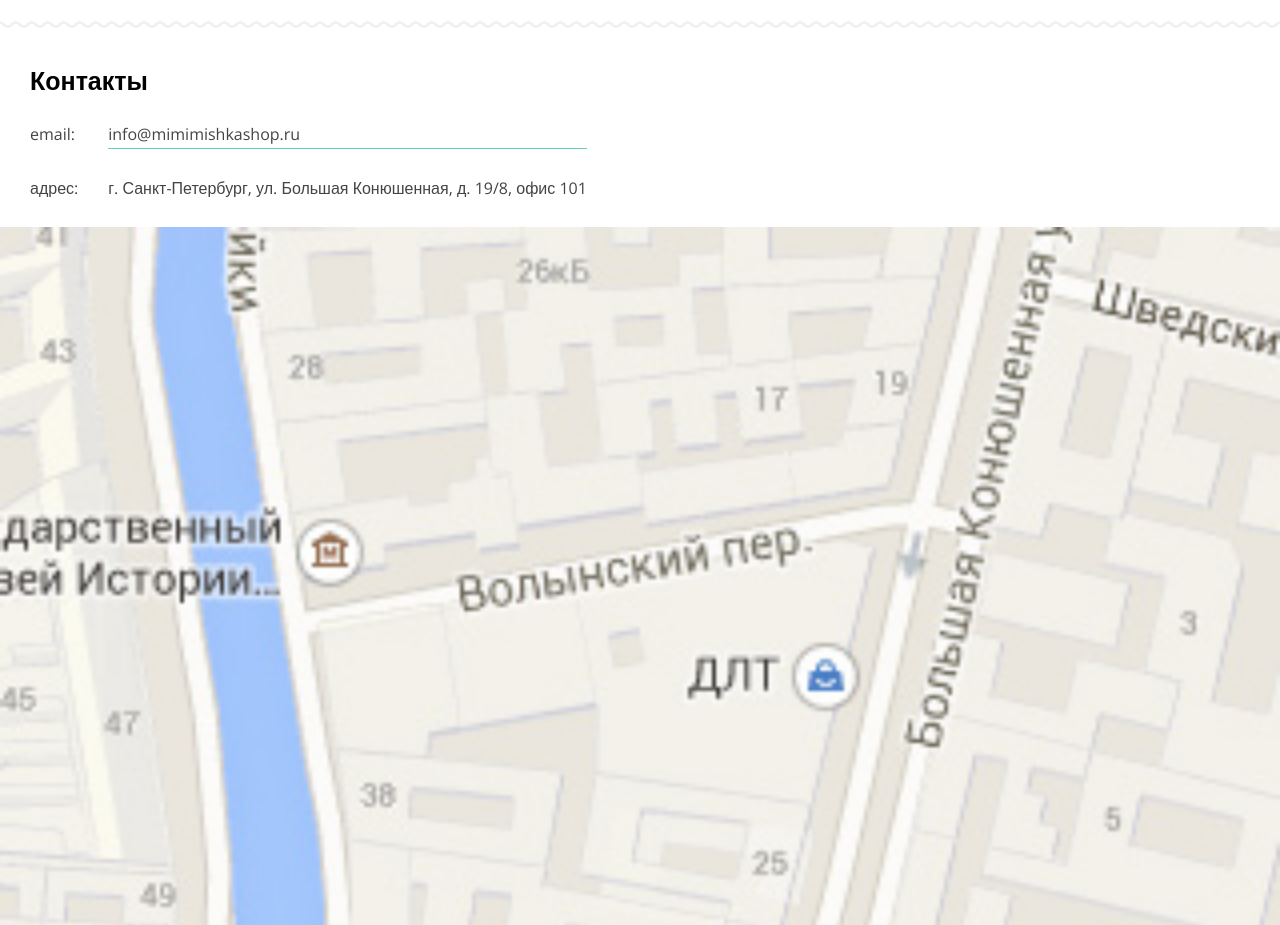
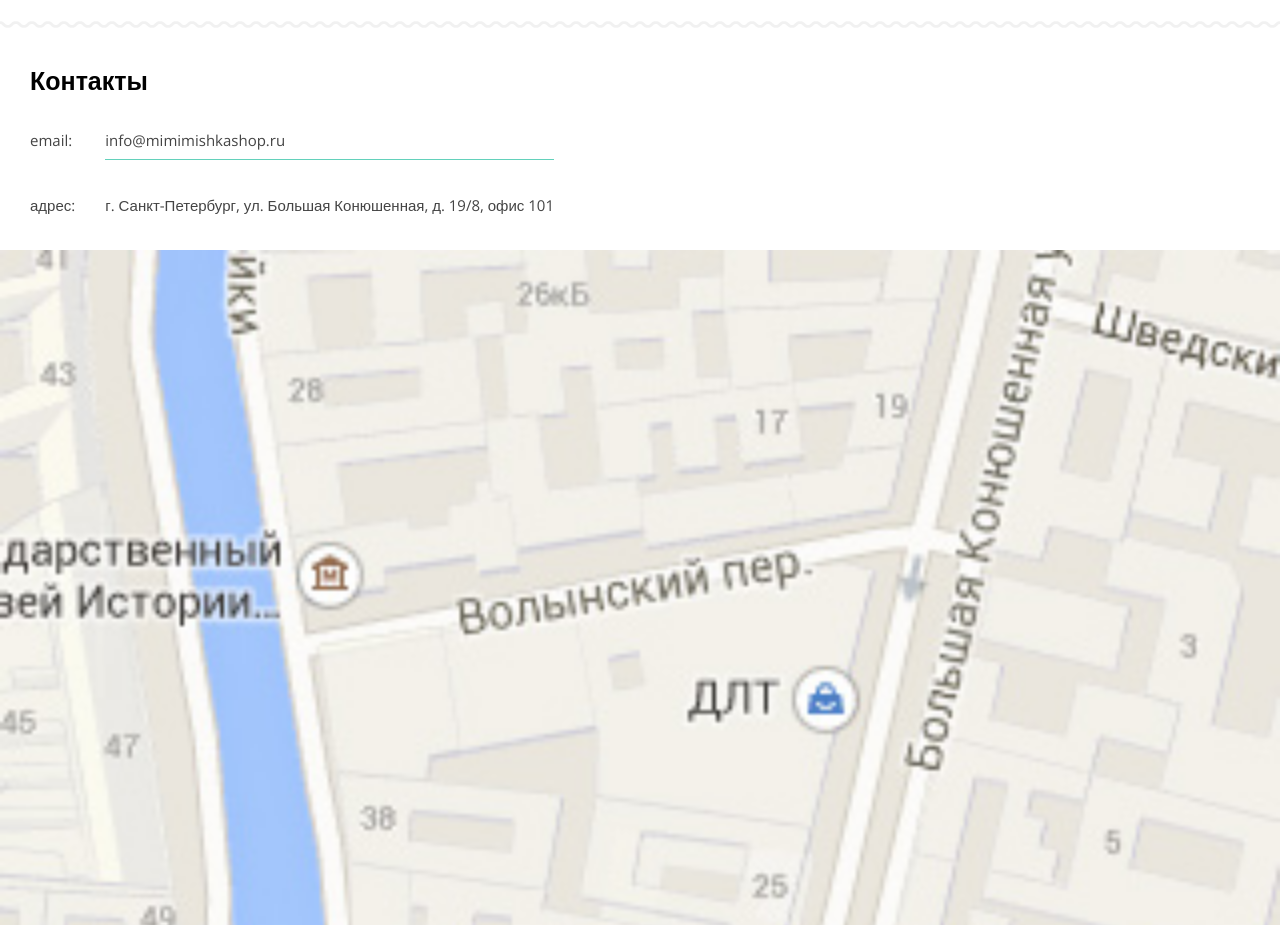
Before and after one commit to Jlomka/barbershop, a website: page index.html in a window 1280 px wide. Shown: the part 2480-3405 px from the top of the page. Drawn offline with nearby package versions, Linux system fonts and the light colour scheme; files that its build step writes are made by us from their sources.

Commit message:
Update contact font styles

```diff
--- a/styles/blocks/contacts.scss
+++ b/styles/blocks/contacts.scss
@@ -12,6 +12,8 @@
 
 .contacts__content {
   display: table;
+  font-size: 15px;
+  line-height: 30px;
 }
 
 .contacts__method {
```
